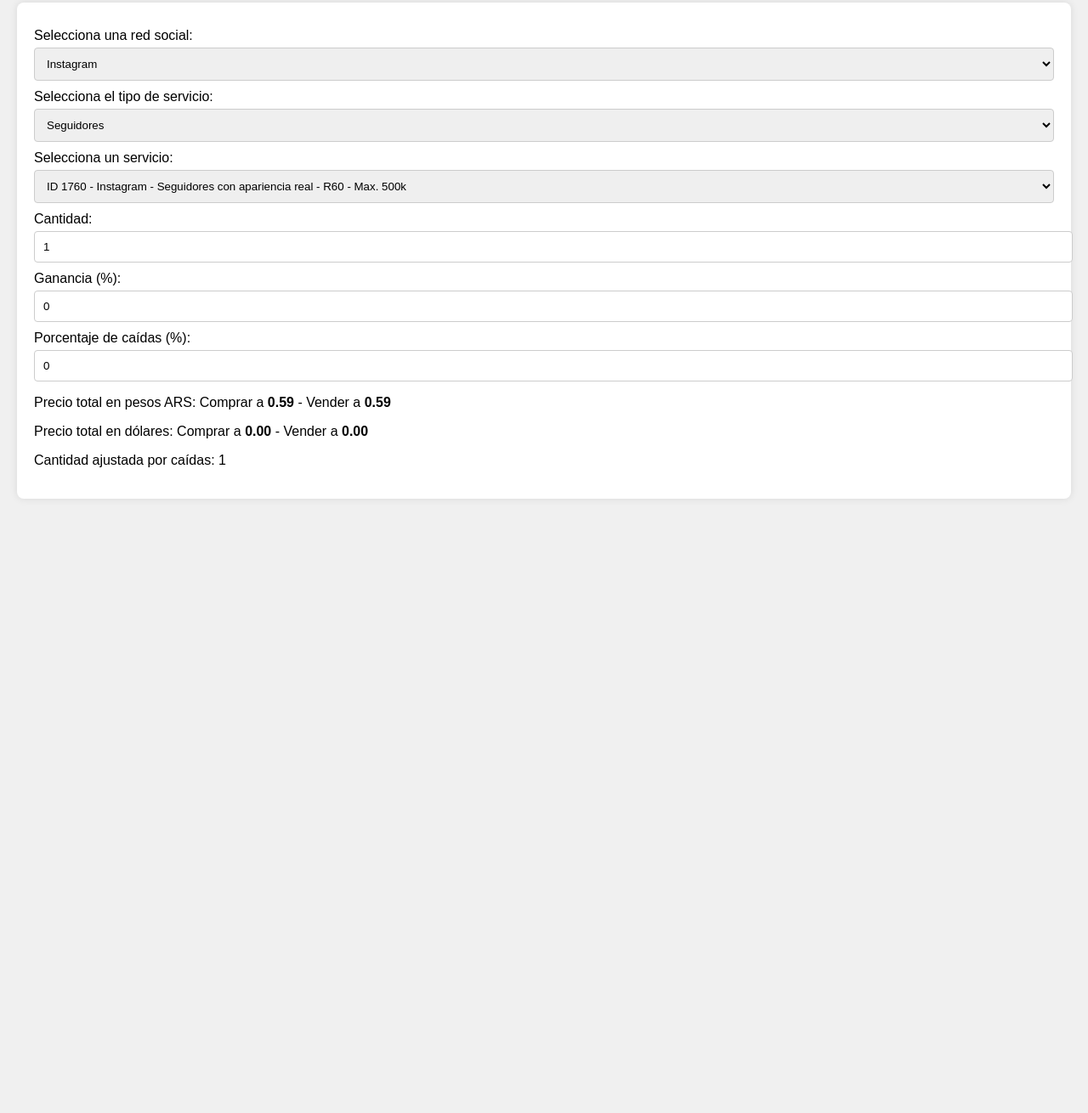
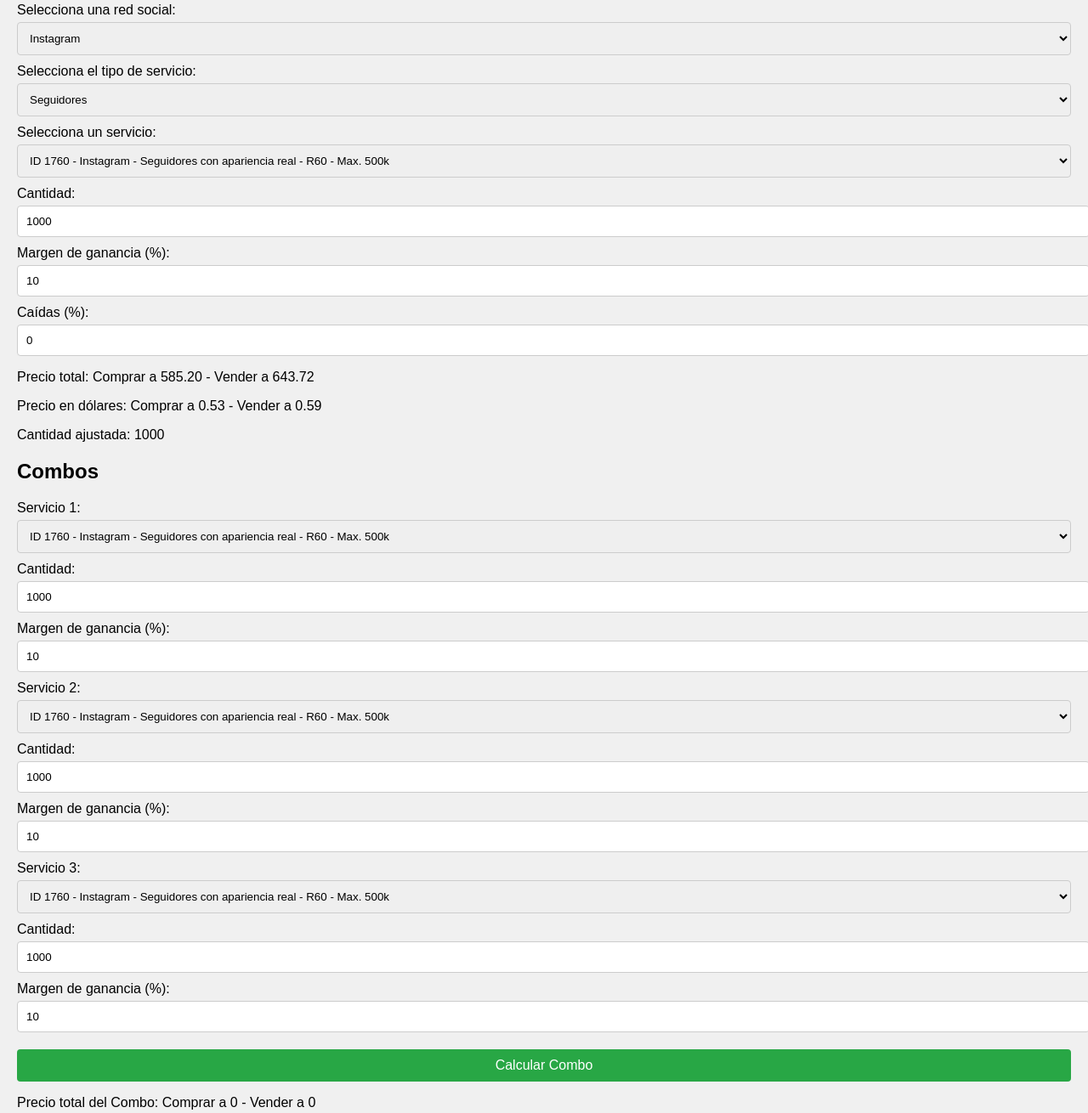
Before and after one commit to pikalucero10/Nueva-carpeta, a plain HTML site: page index.html in a window 1280 px wide. Shown: the part 97-1407 px from the top of the page at 85% size. Before the commit the page ends 800 px from the top, so only its background shows below. Drawn offline with Linux system fonts and the light colour scheme.

Commit message:
ULTIMO CAMBIO

```diff
--- a/facebook.json
+++ b/facebook.json
@@ -1,24 +1,19 @@
 {
-    "platform": "instagram",
+  "platform": "facebook",
   "services": {
     "seguidores": [
       {
         "id": 1,
         "service_name": "ID 1892 - Facebook - Seguidores para páginas - R30 - Max 500K",
         "price_per_unit": 0.00238
-        },
+      }
+    ],
+    "likes": [
       {
         "id": 2,
         "service_name": "Likes de Instagram",
         "price_per_unit": 0.03
       }
-      ],
-      "vistas": [
-        {
-          "id": 3,
-          "service_name": "Vistas de Instagram",
-          "price_per_unit": 0.02
-        }
     ]
   }
 }
--- a/index.html
+++ b/index.html
@@ -3,12 +3,12 @@
 <head>
     <meta charset="UTF-8">
     <meta name="viewport" content="width=device-width, initial-scale=1.0">
-    <title>Calculadora de Precios de Servicios de Redes Sociales</title>
+    <title>VENDER SEGUIDORES</title>
     <link rel="stylesheet" href="styles.css">
 </head>
 <body>
-    <h1>Calculadora de Precios de Servicios de Redes Sociales</h1>
-    <form>
+    <h1>Servicios de Redes Sociales</h1>
+
     <label for="socialNetwork">Selecciona una red social:</label>
     <select id="socialNetwork">
         <option value="instagram">Instagram</option>
@@ -16,7 +16,7 @@
         <option value="youtube">YouTube</option>
         <option value="tiktok">TikTok</option>
     </select>
-        <br>
+
     <label for="serviceType">Selecciona el tipo de servicio:</label>
     <select id="serviceType">
         <option value="seguidores">Seguidores</option>
@@ -24,23 +24,55 @@
         <option value="vistas">Vistas</option>
         <option value="minutos">Minutos</option>
     </select>
-        <br>
+
     <label for="serviceName">Selecciona un servicio:</label>
     <select id="serviceName"></select>
-        <br>
+
     <label for="quantity">Cantidad:</label>
-        <input type="number" id="quantity" min="1" value="1">
-        <br>
-        <label for="profitMargin">Ganancia (%):</label>
-        <input type="number" id="profitMargin" min="0" value="0">
-        <br>
-        <label for="dropPercentage">Porcentaje de caídas (%):</label>
-        <input type="number" id="dropPercentage" min="0" value="0">
-        <br>
-        <p id="totalPrice">Precio total en pesos ARS: Comprar a <strong id="buyPrice"></strong> - Vender a <strong id="sellPrice"></strong></p>
-        <p id="totalPriceUSD">Precio total en dólares: Comprar a <strong id="buyPriceUSD"></strong> - Vender a <strong id="sellPriceUSD"></strong></p>
-        <p id="adjustedQuantity">Cantidad ajustada por caídas: <span id="finalQuantity"></span></p>
-    </form>
+    <input type="number" id="quantity" value="1000">
+
+    <label for="profitMargin">Margen de ganancia (%):</label>
+    <input type="number" id="profitMargin" value="10">
+
+    <label for="dropPercentage">Caídas (%):</label>
+    <input type="number" id="dropPercentage" value="0">
+
+    <p>Precio total: Comprar a <span id="buyPrice">0</span> - Vender a <span id="sellPrice">0</span></p>
+    <p>Precio en dólares: Comprar a <span id="buyPriceUSD">0</span> - Vender a <span id="sellPriceUSD">0</span></p>
+    <p>Cantidad ajustada: <span id="finalQuantity">0</span></p>
+
+    <h2>Combos</h2>
+
+    <div>
+        <label for="comboService1">Servicio 1:</label>
+        <select class="comboService"></select>
+        <label for="comboQuantity1">Cantidad:</label>
+        <input type="number" class="comboQuantity" value="1000">
+        <label for="comboProfit1">Margen de ganancia (%):</label>
+        <input type="number" class="comboProfit" value="10">
+    </div>
+
+    <div>
+        <label for="comboService2">Servicio 2:</label>
+        <select class="comboService"></select>
+        <label for="comboQuantity2">Cantidad:</label>
+        <input type="number" class="comboQuantity" value="1000">
+        <label for="comboProfit2">Margen de ganancia (%):</label>
+        <input type="number" class="comboProfit" value="10">
+    </div>
+
+    <div>
+        <label for="comboService3">Servicio 3:</label>
+        <select class="comboService"></select>
+        <label for="comboQuantity3">Cantidad:</label>
+        <input type="number" class="comboQuantity" value="1000">
+        <label for="comboProfit3">Margen de ganancia (%):</label>
+        <input type="number" class="comboProfit" value="10">
+    </div>
+
+    <button id="calculateCombo">Calcular Combo</button>
+    <p>Precio total del Combo: Comprar a <span id="comboBuyPrice">0</span> - Vender a <span id="comboSellPrice">0</span></p>
+
     <script src="scripts.js"></script>
 </body>
 </html>
--- a/scripts.js
+++ b/scripts.js
@@ -13,31 +13,67 @@ document.addEventListener('DOMContentLoaded', function() {
     const finalQuantity = document.getElementById('finalQuantity');
     const exchangeRate = 1100; // 1 dólar = 1100 pesos argentinos
 
+    const comboServices = document.querySelectorAll('.comboService');
+    const comboQuantities = document.querySelectorAll('.comboQuantity');
+    const comboProfits = document.querySelectorAll('.comboProfit');
+    const calculateCombo = document.getElementById('calculateCombo');
+    const comboBuyPrice = document.getElementById('comboBuyPrice');
+    const comboSellPrice = document.getElementById('comboSellPrice');
+
+    let combinedData = { services: { seguidores: [], likes: [], vistas: [], minutos: [] } };
+
     socialNetwork.addEventListener('change', updateServices);
     serviceType.addEventListener('change', updateServices);
     quantity.addEventListener('input', updatePrice);
     profitMargin.addEventListener('input', updatePrice);
     dropPercentage.addEventListener('input', updatePrice);
+    calculateCombo.addEventListener('click', calculateComboPrice);
+
+    async function loadJSONFiles() {
+        const urls = ['instagram.json', 'youtube.json', 'facebook.json', 'tiktok.json'];
+        const requests = urls.map(url => fetch(url).then(response => response.json()));
+
+        try {
+            const results = await Promise.all(requests);
+            results.forEach(data => {
+                Object.keys(data.services).forEach(category => {
+                    if (!combinedData.services[category]) {
+                        combinedData.services[category] = [];
+                    }
+                    combinedData.services[category] = combinedData.services[category].concat(data.services[category]);
+                });
+            });
+            updateServices();
+        } catch (error) {
+            console.error('Error loading JSON files:', error);
+        }
+    }
 
     function updateServices() {
-        const selectedNetwork = socialNetwork.value;
         const selectedType = serviceType.value;
 
-        fetch(selectedNetwork + '.json')
-            .then(response => response.json())
-            .then(data => {
-                serviceName.innerHTML = '';
-                const services = data.services[selectedType];
-                services.forEach(service => {
+        serviceName.innerHTML = '';
+        const services = combinedData.services[selectedType];
+        services.forEach(service => {
+            const option = document.createElement('option');
+            option.value = service.id;
+            option.textContent = service.service_name;
+            option.dataset.price = service.price_per_unit;
+            serviceName.appendChild(option);
+        });
+        comboServices.forEach(select => {
+            select.innerHTML = '';
+            Object.keys(combinedData.services).forEach(category => {
+                combinedData.services[category].forEach(service => {
                     const option = document.createElement('option');
                     option.value = service.id;
                     option.textContent = service.service_name;
                     option.dataset.price = service.price_per_unit;
-                    serviceName.appendChild(option);
+                    select.appendChild(option);
                 });
-                updatePrice();
-            })
-            .catch(error => console.error('Error:', error));
+            });
+        });
+        updatePrice();
     }
 
     function updatePrice() {
@@ -61,5 +97,26 @@ document.addEventListener('DOMContentLoaded', function() {
         finalQuantity.textContent = adjustedQuantity.toFixed(0);
     }
 
-    updateServices();
+    function calculateComboPrice() {
+        let totalBuyPrice = 0;
+        let totalSellPrice = 0;
+        comboServices.forEach((select, index) => {
+            const selectedOption = select.selectedOptions[0];
+            const pricePerUnitInDollars = selectedOption ? parseFloat(selectedOption.dataset.price) : 0;
+            const pricePerUnitInPesos = pricePerUnitInDollars * exchangeRate;
+            const quantity = comboQuantities[index].value;
+            const profitMarginValue = parseFloat(comboProfits[index].value) / 100;
+
+            const serviceBuyPrice = pricePerUnitInPesos * quantity;
+            const serviceSellPrice = serviceBuyPrice * (1 + profitMarginValue);
+
+            totalBuyPrice += serviceBuyPrice;
+            totalSellPrice += serviceSellPrice;
+        });
+
+        comboBuyPrice.textContent = totalBuyPrice.toFixed(2);
+        comboSellPrice.textContent = totalSellPrice.toFixed(2);
+    }
+
+    loadJSONFiles();
 });
```
Also changed, not shown: tiktok.json (indentation only), youtube.json (indentation only). Lines whose indentation alone changed are shown as unchanged.
